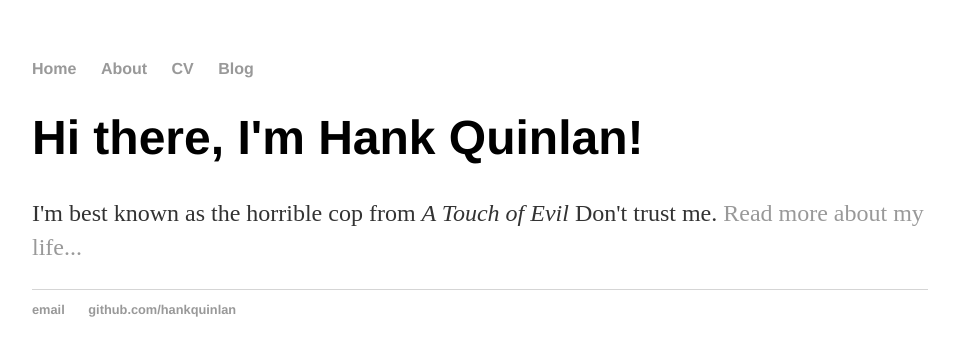
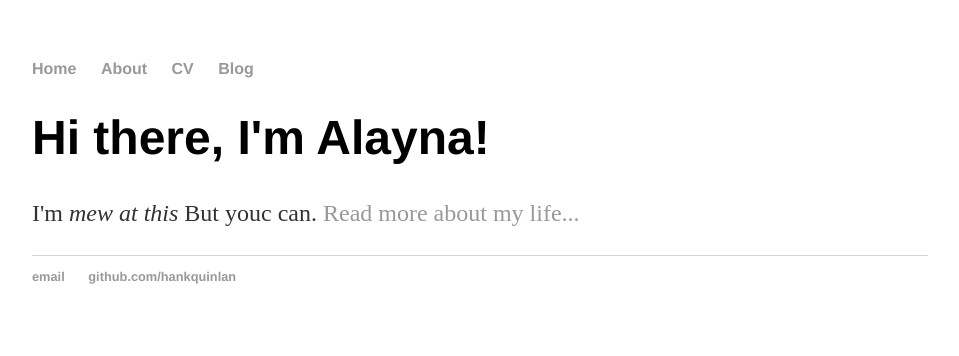
Before and after one commit to a-layna/a-layna.github.io6, a Jekyll site: the page built from index.html, in a window 1280 px wide. Shown: the top 356 px of the page, without its empty margins (160-1119 px from the left). Built offline with Jekyll 4.4.1, drawn with Linux system fonts in a browser that asks for light colours.

Commit message:
Update index.html

```diff
--- a/index.html
+++ b/index.html
@@ -1,8 +1,8 @@
 ---
 layout: default
-title: Hank Quinlan, Horrible Cop
+title: Alayna Abel, Amataeur Adventurer
 ---
 <div class="blurb">
-	<h1>Hi there, I'm Hank Quinlan!</h1>
-	<p>I'm best known as the horrible cop from <em>A Touch of Evil</em> Don't trust me. <a href="/about">Read more about my life...</a></p>
+	<h1>Hi there, I'm Alayna!</h1>
+	<p>I'm <em>mew at this</em> But youc can. <a href="/about">Read more about my life...</a></p>
 </div><!-- /.blurb -->
```
